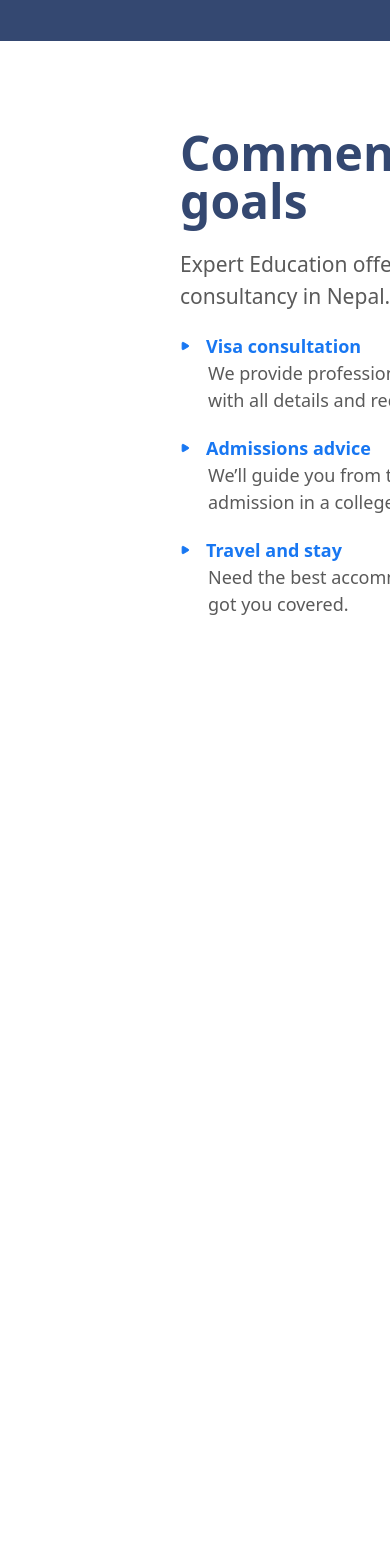
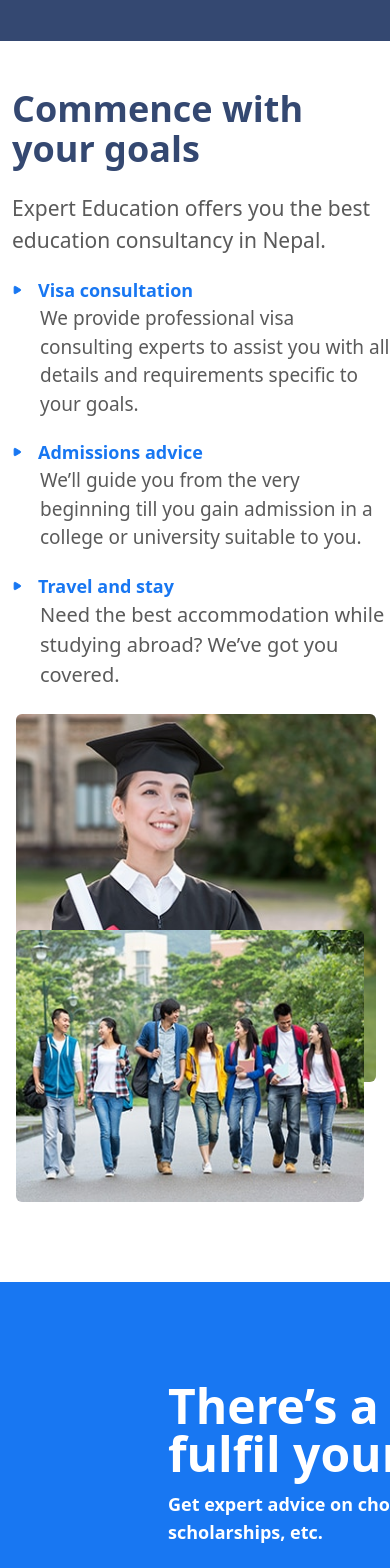
Before and after one commit to subedi1680/Expert-Education-Copy, a React (Vite) app: page / in a window 390 px wide. Shown: the part 4300-5868 px from the top of the page. Before the commit the page ends 5233 px from the top, so only its background shows below. Built offline with nearby package versions, Linux system fonts and the light colour scheme.

Commit message:
explore university homepage

```diff
--- a/src/pages/Home.jsx
+++ b/src/pages/Home.jsx
@@ -14,6 +14,7 @@
 import Goal_1 from "../assets/commence-with-your-goals.jpg";
 import Goal_2 from "../assets/commence-with-your-goals-2.jpg";
 import { Play } from "lucide-react";
+import { ArrowRight} from "lucide-react"
 
 function Home() {
   return (
@@ -319,9 +320,9 @@
       </div>
 
       {/* Goals section */}
-      <div className="h-screen flex flex-row w-295 ml-35 mt-12">
-        <div className="flex flex-col flex-1 p-10">
-          <p className="text-[#344871] text-5xl font-bold">
+      <div className="flex flex-col md:flex-row md:w-295 md:ml-35 md:mt-12">
+        <div className="flex flex-col md:flex-1 md:p-10 mt-12 ml-3 md:mt-0 md:ml-3">
+          <p className="text-[#344871] text-4xl md:text-5xl font-bold">
             Commence with your goals
           </p>
           <p className="text-[#5a5a5a] text-[21px] mt-6">
@@ -333,7 +334,7 @@
               Visa consultation
             </p>
           </div>
-          <p className="pl-7 text-[#5a5a5a] text-[18px]">
+          <p className="pl-7 text-[#5a5a5a] md:text-[18px] text-[19px]">
             We provide professional visa consulting experts to assist you with
             all details and requirements specific to your goals.
           </p>
@@ -343,7 +344,7 @@
               Admissions advice
             </p>
           </div>
-          <p className="pl-7 text-[#5a5a5a] text-[18px]">
+          <p className="pl-7 text-[#5a5a5a] md:text-[18px] text-[19px]">
             We’ll guide you from the very beginning till you gain admission in a
             college or university suitable to you.
           </p>
@@ -353,20 +354,41 @@
               Travel and stay
             </p>
           </div>
-          <p className="pl-7 text-[#5a5a5a] text-[18px]">
+          <p className="pl-7 text-[#5a5a5a] md:text-[18px] text-[20px]">
             Need the best accommodation while studying abroad? We’ve got you
             covered.
           </p>
         </div>
-        <div className="flex flex-col flex-1 mt-10">
+        <div className="relative flex flex-col flex-1 md:mt-10 ml-4 mt-6 pb-50 md:pb-70">
           <div>
-            <img src={Goal_1} className="w-92 h-92 rounded-md"></img>
+            <img src={Goal_1} className="w-90 md:w-92 h-92 rounded-md"></img>
           </div>
-          <div className="absolute mt-51 ml-47">
-            <img src={Goal_2} className="w-92 h-68 rounded-md"></img>
+          <div className="absolute mt-54 md:mt-51 md:ml-47">
+            <img src={Goal_2} className="w-87 md:w-92 h-68 rounded-md"></img>
           </div>
         </div>
       </div>
+      {/* get top education consultancy */}
+      <div className="bg-[#1877f2] h-93 pt-18 pl-35">
+        <div className="w-300 flex flex-row justify-between items-center">
+          <div className="flex flex-col flex-2 p-7">
+            <div className="text-white text-5xl font-bold">
+              There’s a University waiting to fulfil your study goals
+            </div>
+            <div className="text-white text-lg font-semibold mt-3">
+              Get expert advice on choosing education institutes, addressing the
+              admissions process, scholarships, etc.
+            </div>
+          </div>
+          <div className="flex flex-row border border-white rounded-xl py-5 px-5 space-x-2 items-center w-82">
+            <button className="text-white text-md  font-bold">
+              Get top education consultancy in Nepal
+            </button>
+            <ArrowRight color="white" size="40"/>
+          </div>
+        </div>
+      </div>
+      <div className=""></div>
     </>
   );
 }
```
